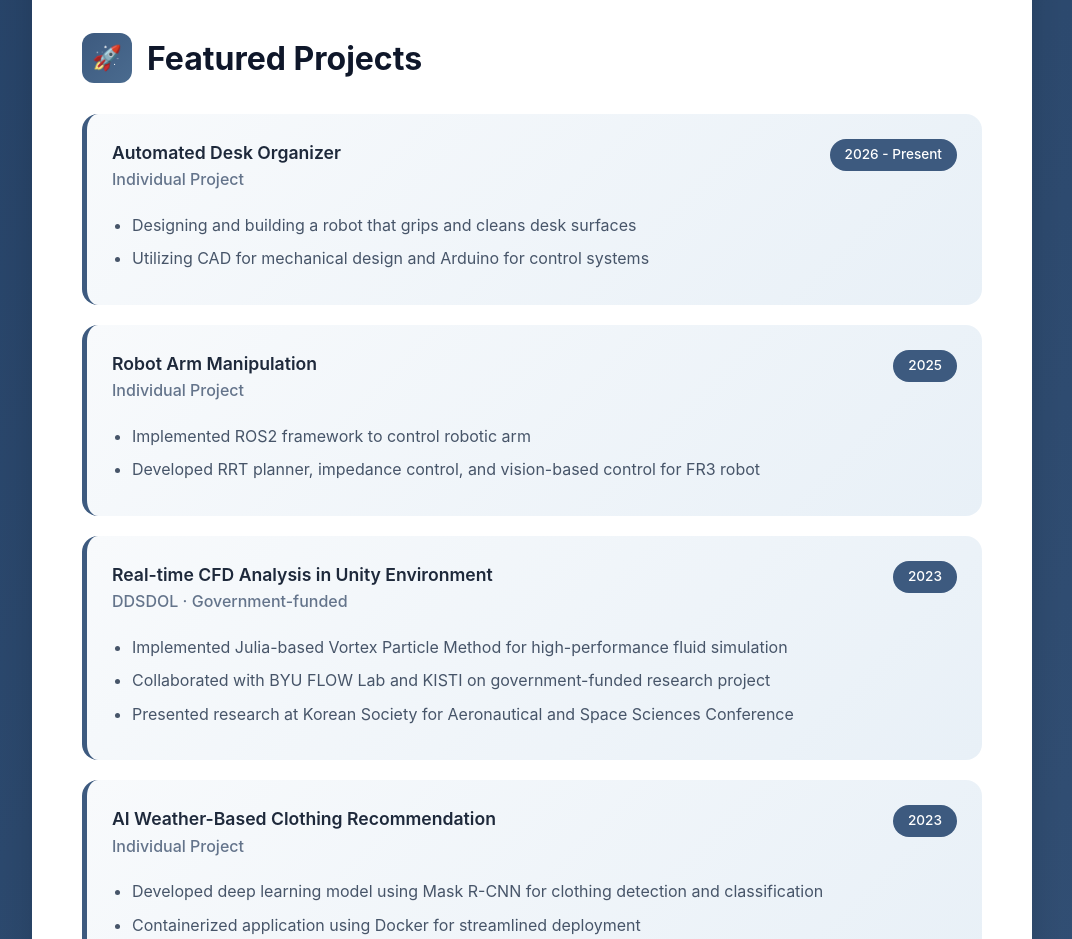
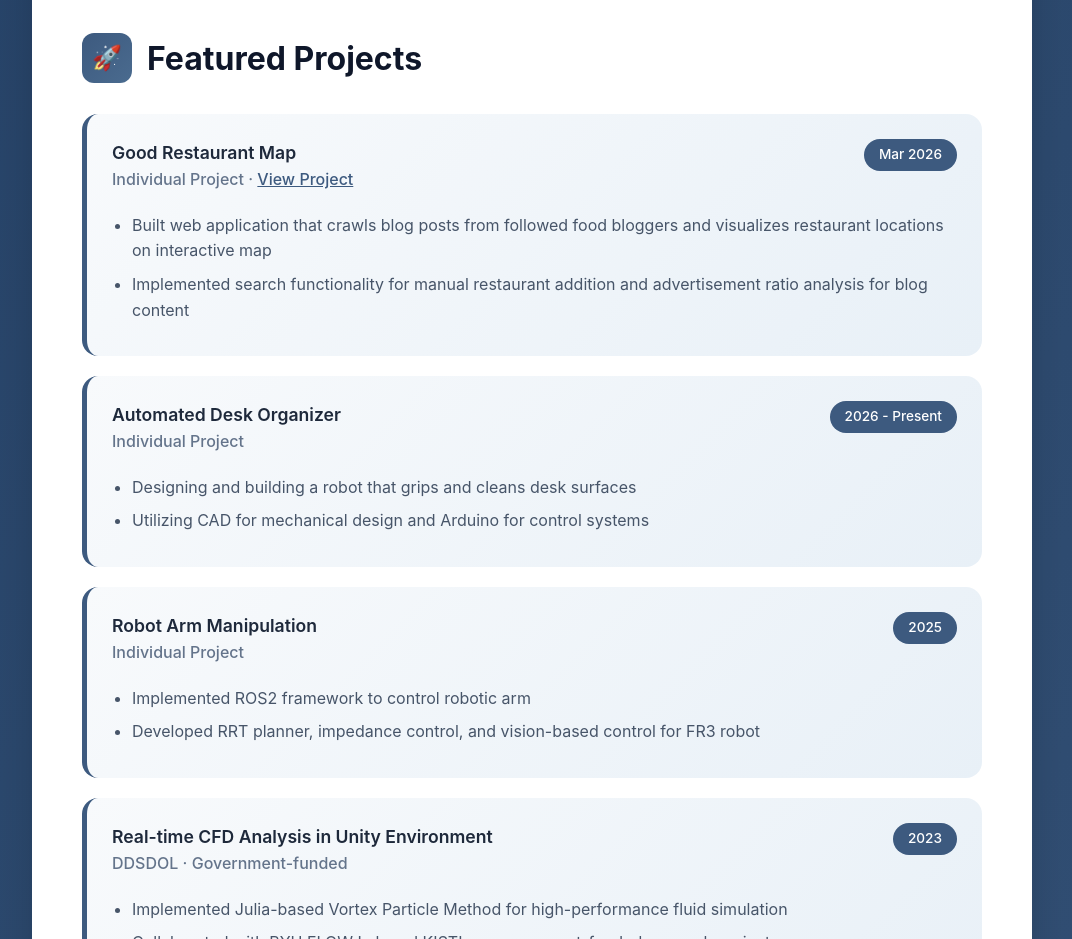
Before and after one commit to EHmin1214/resume, a plain HTML site: page index.html in a window 1280 px wide. Shown: the part 1980-2919 px from the top of the page, without its empty margins (108-1180 px from the left). Drawn offline with Linux system fonts and the light colour scheme.

Commit message:
Add project card for 'Good Restaurant Map'
Added project details for 'Good Restaurant Map' including description and link.

```diff
--- a/index.html
+++ b/index.html
@@ -428,6 +428,20 @@
                 <div class="card">
                     <div class="card-header">
                         <div>
+                            <div class="card-title">Good Restaurant Map</div>
+                            <div class="card-org">Individual Project · <a href="https://restaurant-map-rosy.vercel.app" target="_blank" style="color: #3d5a7f; text-decoration: underline;">View Project</a></div>
+                        </div>
+                        <div class="card-date">Mar 2026</div>
+                    </div>
+                    <ul>
+                        <li>Built web application that crawls blog posts from followed food bloggers and visualizes restaurant locations on interactive map</li>
+                        <li>Implemented search functionality for manual restaurant addition and advertisement ratio analysis for blog content</li>
+                    </ul>
+                </div>
+
+                <div class="card">
+                    <div class="card-header">
+                        <div>
                             <div class="card-title">Automated Desk Organizer</div>
                             <div class="card-org">Individual Project</div>
                         </div>
```
